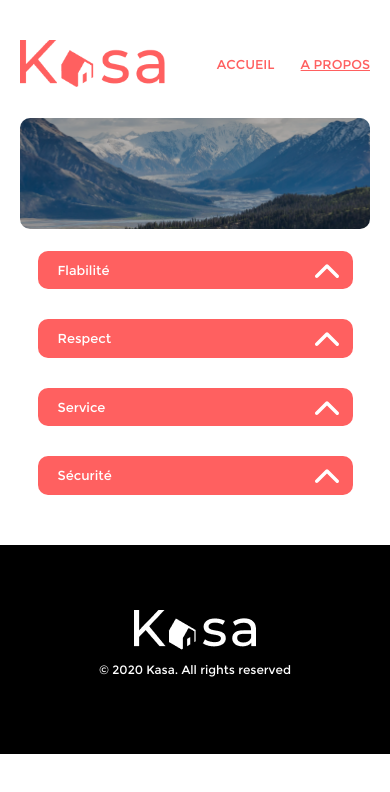
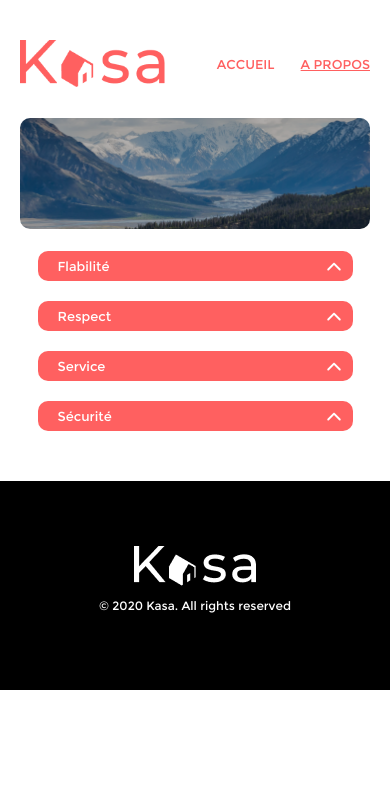
Before and after one commit to lopesthomas/Kasa, a React (Create React App) app: page /apropos in a window 390 px wide. Shown: the top 792 px of the page. Built offline with nearby package versions, Linux system fonts and the light colour scheme.

Commit message:
Ajustement de la hauteur de AnimBar format mobile

```diff
--- a/src/assets/styles/animBar.scss
+++ b/src/assets/styles/animBar.scss
@@ -74,7 +74,10 @@ $background-color-content: #F6F6F6;
     .animbar{
         .animbar-title{
             font-size: 13px;
-            height: auto;
+            height: 30px;
+            & img{
+                height: 18px;
+            }
             & p{
                 margin: 10px;
             }
--- a/src/assets/styles/propos.scss
+++ b/src/assets/styles/propos.scss
@@ -14,3 +14,11 @@
 
     }
 }
+
+@media (max-width: 1240px) {
+    .apropos{
+        .apropos-content{
+            gap: 20px;
+        }
+    }
+}
```
